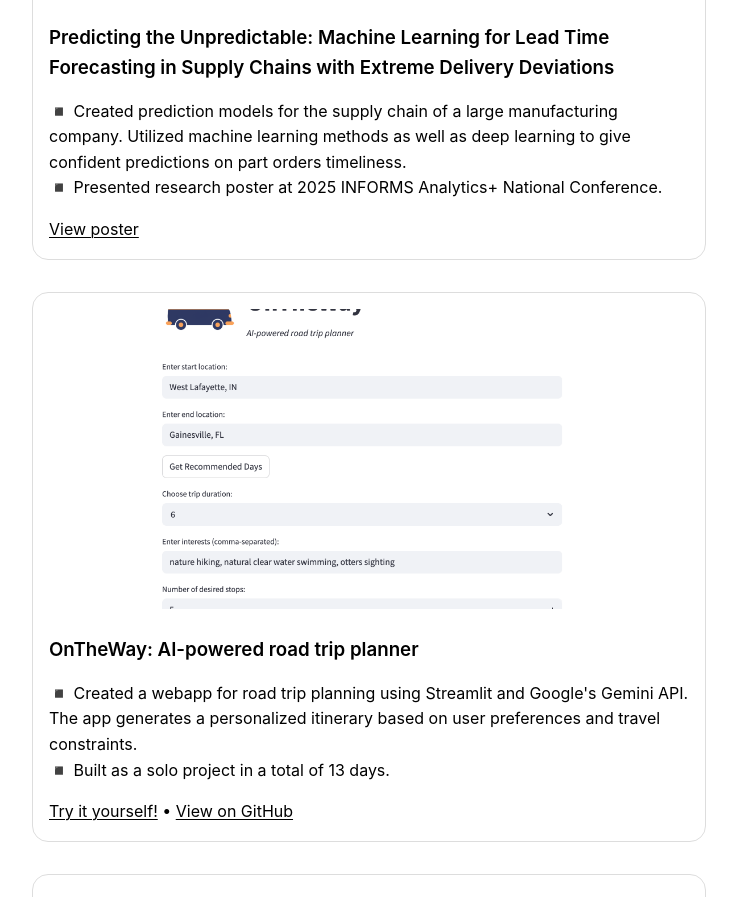
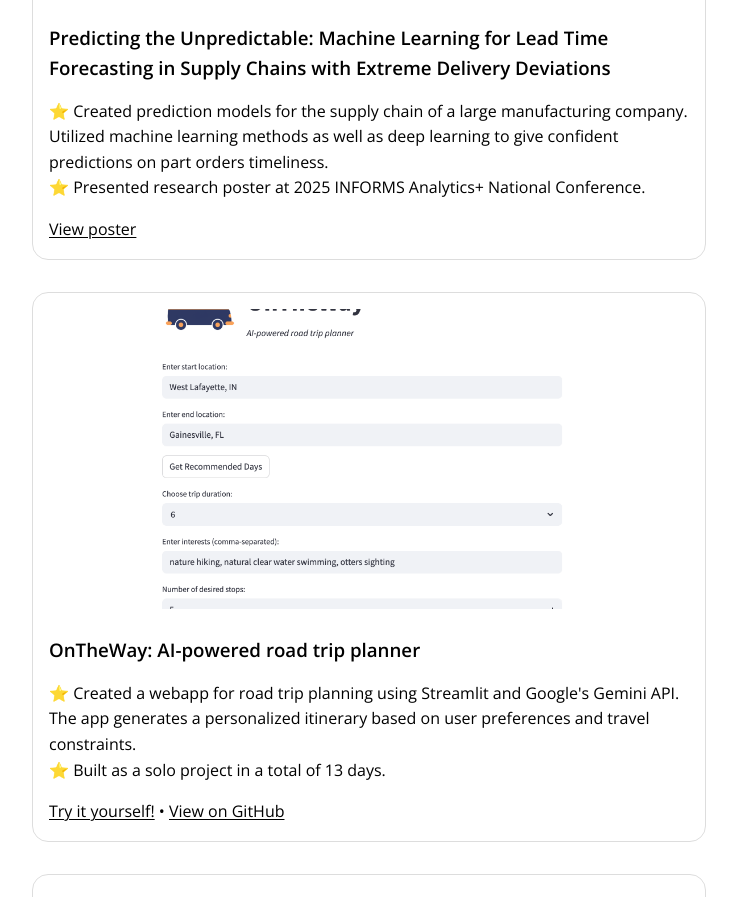
Before and after one commit to acepocalypse/acepocalypse.github.io, a Jekyll site: the page built from projects/index.html, in a window 1280 px wide and 1400 px high, cut to the strip 503-1400 px from the top of the window. Shown: the whole strip, without its empty margins (271-1008 px from the left). Built offline with Jekyll 4.4.1, drawn with Linux system fonts in a browser that asks for light colours; some of the changed text lies outside the part shown.

Commit message:
Refactor typography: change font family from Inter to Open Sans for consistency

```diff
--- a/assets/css/style.css
+++ b/assets/css/style.css
@@ -3,7 +3,7 @@
   height: 100%;
   margin: 0;
   padding: 0;
-  font-family: 'Inter', -apple-system, BlinkMacSystemFont, "Segoe UI", Roboto, Helvetica, Arial, sans-serif;
+  font-family: 'Open Sans', -apple-system, BlinkMacSystemFont, "Segoe UI", Roboto, Helvetica, Arial, sans-serif;
   background: #fff;
   color: #000;
   line-height: 1.6;
--- a/projects/index.html
+++ b/projects/index.html
@@ -8,29 +8,29 @@
 <div class="project-card" data-aos="fade-up" style="margin-bottom: 2rem;">
   <img src="/assets/images/sc project.jpg" alt="Project Screenshot" style="width: 100%; height: auto; max-height: 300px; object-fit: cover;" />
   <h3>Predicting the Unpredictable: Machine Learning for Lead Time Forecasting in Supply Chains with Extreme Delivery Deviations</h3>
-  <p>◾ Created prediction models for the supply chain of a large manufacturing company. Utilized machine learning methods as well as deep learning to give confident predictions on part orders timeliness.
-  <br>◾ Presented research poster at 2025 INFORMS Analytics+ National Conference.</p>
+  <p>⭐ Created prediction models for the supply chain of a large manufacturing company. Utilized machine learning methods as well as deep learning to give confident predictions on part orders timeliness.
+  <br>⭐ Presented research poster at 2025 INFORMS Analytics+ National Conference.</p>
   <a href="/assets/pdf/sc project.pdf" target="_blank">View poster</a>
 </div>
 
 <div class="project-card" data-aos="fade-up" data-aos-delay="100" style="margin-bottom: 2rem;">
   <img src="/assets/images/ontheway project.png" alt="Project Screenshot" style="width: 100%; height: auto; max-height: 300px; object-fit: cover;" />
   <h3>OnTheWay: AI-powered road trip planner</h3>
-  <p>◾ Created a webapp for road trip planning using Streamlit and Google's Gemini API. The app generates a personalized itinerary based on user preferences and travel constraints.
-  <br>◾ Built as a solo project in a total of 13 days.</p>
+  <p>⭐ Created a webapp for road trip planning using Streamlit and Google's Gemini API. The app generates a personalized itinerary based on user preferences and travel constraints.
+  <br>⭐ Built as a solo project in a total of 13 days.</p>
   <a href="https://ontheway.streamlit.app/" target="_blank">Try it yourself!</a> • <a href="https://github.com/acepocalypse/on-the-way" target="_blank">View on GitHub</a>
 </div>
 
 <div class="project-card" data-aos="fade-up" data-aos-delay="200" style="margin-bottom: 2rem;">
   <h3>Leveraging Web Scraping to Build Purdue’s Highly Prestigious Awards Historical Database</h3>
-  <p>◾ Utilized web scraping methods in Python to scrape award websites of winners and their metadata. As well as implementing various APIs to check institutional connection and data standardization. Resulted in 90,000+ award records and multiple Purdue University faculty/staff awards findings,
-  <br>◾ Presented to Association of American Universities (AAU) in Fall 2024, at Indiana Association for Institutional Research (INAIR) 2025 Conference, and at Association for Institutional Research 2025 National Conference.</p>
+  <p>⭐ Utilized web scraping methods in Python to scrape award websites of winners and their metadata. As well as implementing various APIs to check institutional connection and data standardization. Resulted in 90,000+ award records and multiple Purdue University faculty/staff awards findings,
+  <br>⭐ Presented to Association of American Universities (AAU) in Fall 2024, at Indiana Association for Institutional Research (INAIR) 2025 Conference, and at Association for Institutional Research 2025 National Conference.</p>
 </div>
 
 <div class="project-card" data-aos="fade-up" data-aos-delay="300" style="margin-bottom: 2rem;">
   <img src="/assets/images/taps project.jpg" alt="Project Screenshot" style="width: 100%; height: auto; max-height: 300px; object-fit: cover;" />
   <h3>Using Machine Learning to Map Grief Stages and Optimize Support for Military Survivors</h3>
-  <p>◾ Collaborated with Tragedy Assistance Program for Survivors (TAPS) to use machine learning classification models to predict grief stages based on survey responses. Achieved classification accuracy of 89%.
-  <br>◾ Presented research poster at Purdue Fall 2024 Undergraduate Research Conference.</p>
+  <p>⭐ Collaborated with Tragedy Assistance Program for Survivors (TAPS) to use machine learning classification models to predict grief stages based on survey responses. Achieved classification accuracy of 89%.
+  <br>⭐ Presented research poster at Purdue Fall 2024 Undergraduate Research Conference.</p>
   <a href="/assets/pdf/taps project.pdf" target="_blank">View poster</a>
 </div>
```
